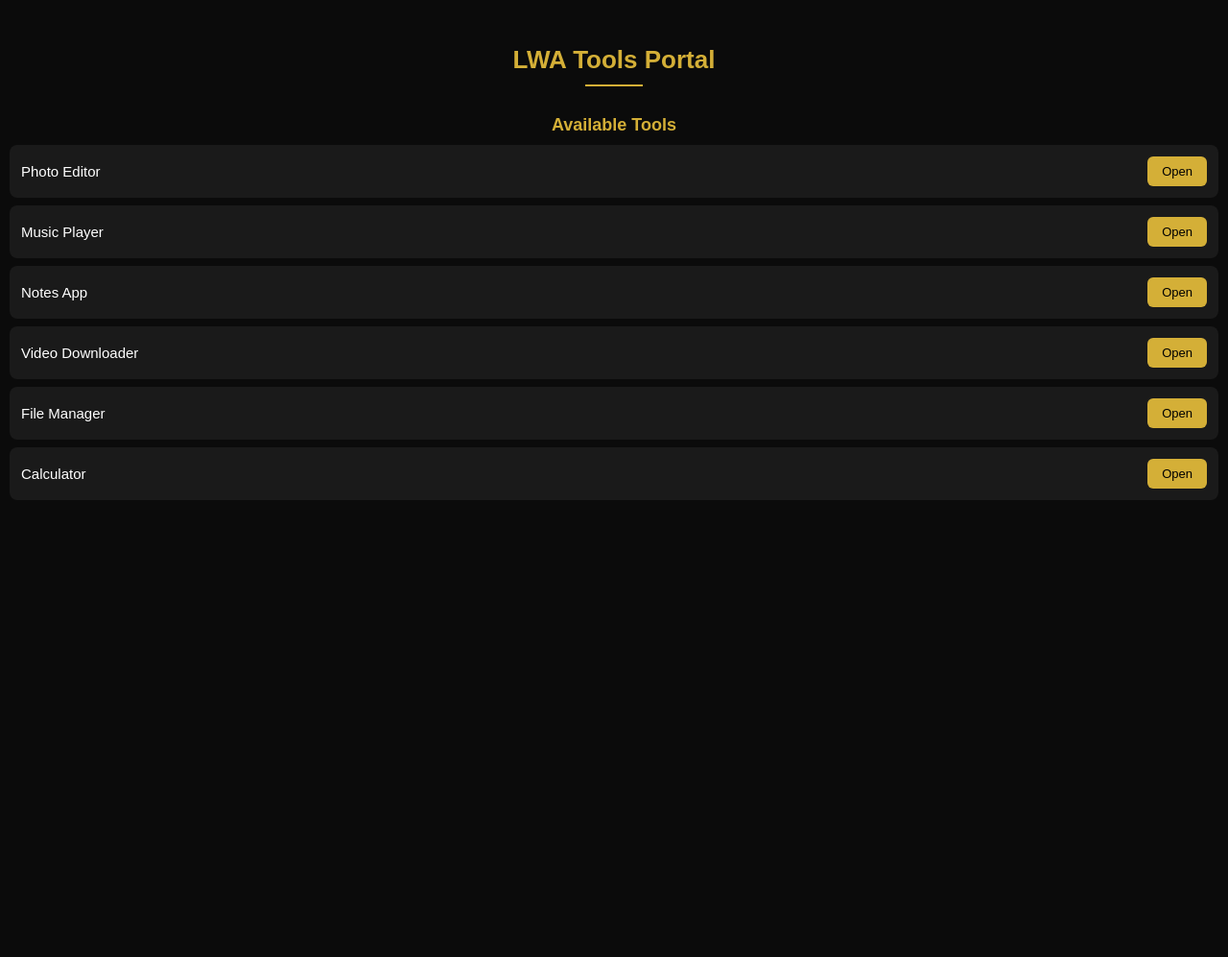
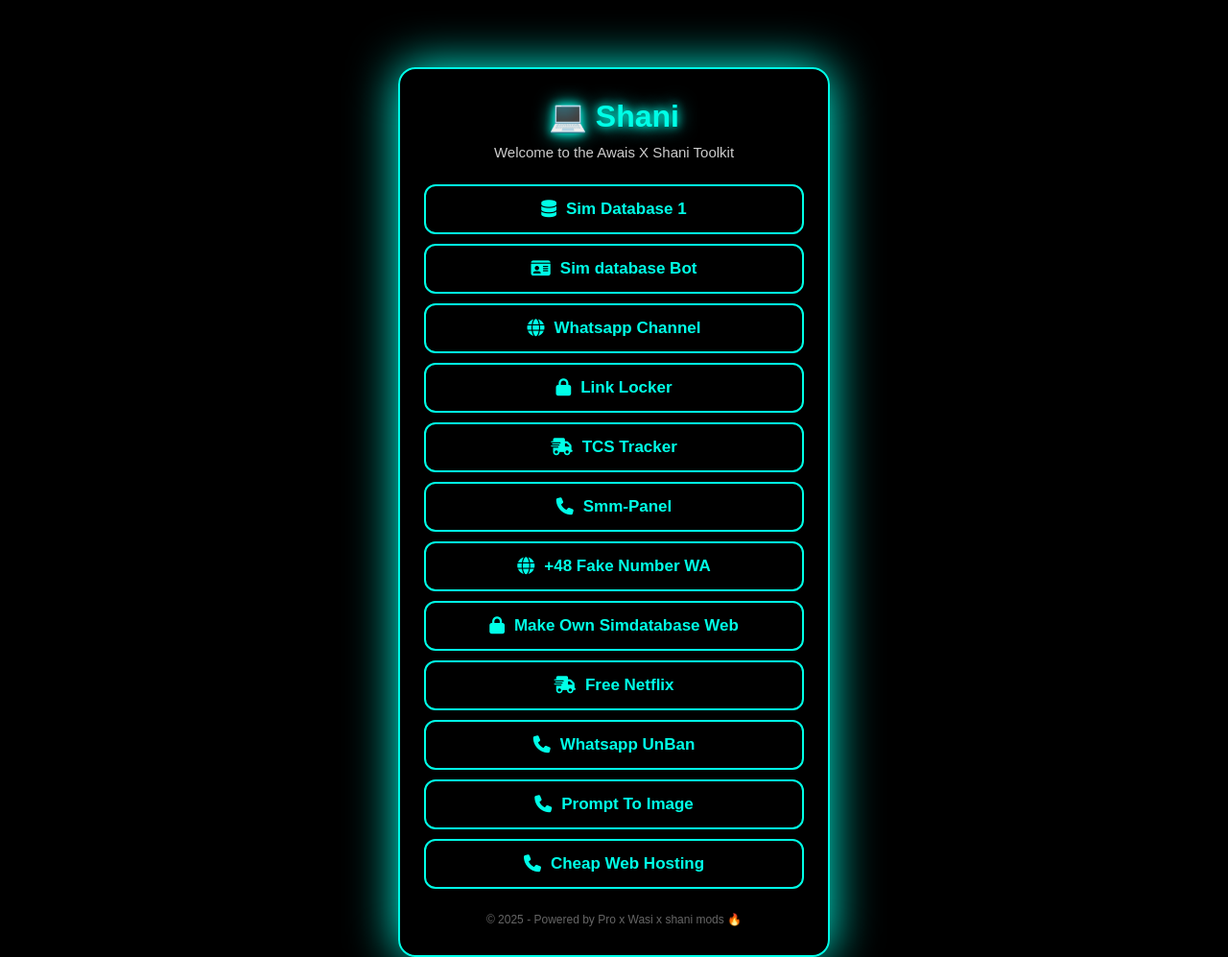
Before and after one commit to awanzada786616/Awaisxtoolkit, a plain HTML site: page dashboard.html in a window 1280 px wide. Shown: the top 997 px of the page at 96% size. Before the commit the page ends 800 px from the top, so only its background shows below. Drawn offline with Linux system fonts and the light colour scheme.

Commit message:
Update dashboard.html

```diff
--- a/dashboard.html
+++ b/dashboard.html
@@ -1,124 +1,177 @@
 <!DOCTYPE html>
 <html lang="en">
 <head>
-  <meta charset="UTF-8">
-  <meta name="viewport" content="width=device-width, initial-scale=1.0">
-  <title>LWA Portal - Tools</title>
+  <meta charset="UTF-8" />
+  <meta name="viewport" content="width=device-width, initial-scale=1.0"/>
+  <title>WASIXSHANI</title>
   <style>
-    body {
+    * {
       margin: 0;
-      font-family: Arial, sans-serif;
-      background: #0b0b0b;
-      color: #fff;
+      padding: 0;
+      box-sizing: border-box;
     }
 
-    .header {
-      text-align: center;
-      padding: 30px 15px 10px;
+    body {
+  font-family: Arial, sans-serif;
+  background: #000;
+  overflow-y: auto; /* changed from hidden */
+  color: #fff;
+  min-height: 100vh;
+}
+
+html {
+  overflow-y: auto; /* ensure scrolling is allowed */
+}
+
+    canvas {
+      position: fixed;
+      top: 0;
+      left: 0;
+      z-index: -1;
     }
 
-    .header h1 {
-      font-size: 26px;
-      color: #d4af37;
+    .container {
+      max-width: 450px;
+      margin: 70px auto;
+      background: rgba(0, 0, 0, 0.85);
+      border: 2px solid #00ffe7;
+      border-radius: 18px;
+      padding: 30px 25px;
+      box-shadow: 0 0 50px #00ffe7;
+      text-align: center;
+      animation: fadeIn 1s ease-out;
+    }
+
+    @keyframes fadeIn {
+      0% {
+        transform: translateY(-40px);
+        opacity: 0;
+      }
+      100% {
+        transform: translateY(0);
+        opacity: 1;
+      }
+    }
+
+    h1 {
+      color: #00ffe7;
+      font-size: 32px;
+      text-shadow: 0 0 10px #00ffe7, 0 0 20px #00ffe7;
       margin-bottom: 10px;
     }
 
-    .header hr {
-      border: none;
-      height: 2px;
-      background: #d4af37;
-      width: 60px;
-      margin: auto;
-    }
-
-    .features {
-      margin: 20px 10px;
-    }
-
-    .features h3 {
-      font-size: 18px;
-      color: #d4af37;
-      margin-bottom: 10px;
-      text-align: center;
-    }
-
-    .feature-item {
-      background: #1a1a1a;
-      margin: 8px 0;
-      padding: 12px;
-      border-radius: 8px;
-      display: flex;
-      justify-content: space-between;
-      align-items: center;
-      transition: 0.3s;
-    }
-
-    .feature-item:hover {
-      background: #252525;
-    }
-
-    .feature-item span {
+    .subtitle {
       font-size: 15px;
+      color: #ccc;
+      margin-bottom: 25px;
     }
 
     .btn {
-      background: #d4af37;
-      color: #000;
-      border: none;
-      padding: 8px 15px;
-      border-radius: 6px;
-      font-size: 13px;
+      display: flex;
+      align-items: center;
+      justify-content: center;
+      width: 100%;
+      margin: 10px 0;
+      padding: 14px 20px;
+      border: 2px solid #00ffe7;
+      background: transparent;
+      color: #00ffe7;
+      border-radius: 12px;
+      font-size: 17px;
+      font-weight: bold;
       cursor: pointer;
       text-decoration: none;
+      transition: all 0.3s ease;
+      box-shadow: 0 0 10px transparent;
     }
 
     .btn:hover {
-      background: #c19b2e;
+      background: #00ffe7;
+      color: #000;
+      transform: scale(1.05);
+      box-shadow: 0 0 25px #00ffe7;
+    }
+
+    .btn i {
+      margin-right: 10px;
+      font-size: 18px;
+    }
+
+    .footer {
+      text-align: center;
+      font-size: 12px;
+      color: #666;
+      margin-top: 25px;
     }
   </style>
+
+  <!-- Font Awesome for Icons -->
+  <script src="https://kit.fontawesome.com/a076d05399.js" crossorigin="anonymous"></script>
 </head>
 <body>
 
-  <div class="header">
-    <h1>LWA Tools Portal</h1>
-    <hr>
+<canvas id="bg"></canvas>
+
+<div class="container">
+  <h1>💻 Shani</h1>
+  <div class="subtitle">Welcome to the Awais X Shani Toolkit</div>
+
+  <a href="Xsim.html" class="btn"><i class="fas fa-database"></i> Sim Database 1</a>
+  <a href="https://www.mediafire.com/file/z17798g6s7wnwqu/SIM_DATABASE_2025_WORKING_APK.apk/file" class="btn"><i class="fas fa-id-card"></i> Sim database Bot</a>
+  <a href="https://chat.whatsapp.com/JapQVWuffXH5FhqL5hrDWP" class="btn"><i class="fas fa-globe"></i> Whatsapp Channel</a>
+  <a href="XlinkXLocker.html" class="btn"><i class="fas fa-lock"></i> Link Locker</a>
+  <a href="XtcsXtracker.html" class="btn"><i class="fas fa-shipping-fast"></i> TCS Tracker</a>
+  <a href="https://pakprovider.site" class="btn"><i class="fas fa-phone"></i> Smm-Panel</a>
+  <a href="https://youtu.be/mUpQa_uBV2o?si=Iag0hG3YEGBIMkZN" class="btn"><i class="fas fa-globe"></i> +48 Fake Number WA</a>
+  <a href="https://youtu.be/YJWYrKe4hco?si=IuyVWbjLo9dPorS1" class="btn"><i class="fas fa-lock"></i> Make Own Simdatabase Web</a>
+  <a href="XnetflixXfree.html" class="btn"><i class="fas fa-shipping-fast"></i> Free Netflix</a>
+  <a href="https://youtu.be/Chxhu6SyXoA?si=zqhVG5LyIAdF8aXl" class="btn"><i class="fas fa-phone"></i> Whatsapp UnBan</a>
+  <a href="XpromptToImage.html" class="btn"><i class="fas fa-phone"></i> Prompt To Image</a>
+  <a href="XcheapXHosting.html" class="btn"><i class="fas fa-phone"></i> Cheap Web Hosting</a>
+
+  <div class="footer">
+    &copy; 2025 - Powered by Pro x Wasi x shani mods 🔥
   </div>
+</div>
 
-  <!-- Features List -->
-  <div class="features">
-    <h3>Available Tools</h3>
+<!-- Background Animation Script -->
+<script>
+  const canvas = document.getElementById("bg");
+  const ctx = canvas.getContext("2d");
 
-    <div class="feature-item">
-      <span>Photo Editor</span>
-      <a href="#" class="btn">Open</a>
-    </div>
+  canvas.height = window.innerHeight;
+  canvas.width = window.innerWidth;
 
-    <div class="feature-item">
-      <span>Music Player</span>
-      <a href="#" class="btn">Open</a>
-    </div>
+  const matrix = "01";
+  const fontSize = 16;
+  const columns = canvas.width / fontSize;
+  const drops = Array.from({ length: columns }).fill(1);
 
-    <div class="feature-item">
-      <span>Notes App</span>
-      <a href="#" class="btn">Open</a>
-    </div>
+  function draw() {
+    ctx.fillStyle = "rgba(0, 0, 0, 0.07)";
+    ctx.fillRect(0, 0, canvas.width, canvas.height);
 
-    <div class="feature-item">
-      <span>Video Downloader</span>
-      <a href="#" class="btn">Open</a>
-    </div>
+    ctx.fillStyle = "#00ffe7";
+    ctx.font = ${fontSize}px monospace;
 
-    <div class="feature-item">
-      <span>File Manager</span>
-      <a href="#" class="btn">Open</a>
-    </div>
+    for (let i = 0; i < drops.length; i++) {
+      const text = matrix[Math.floor(Math.random() * matrix.length)];
+      ctx.fillText(text, i * fontSize, drops[i] * fontSize);
 
-    <div class="feature-item">
-      <span>Calculator</span>
-      <a href="#" class="btn">Open</a>
-    </div>
+      if (drops[i] * fontSize > canvas.height && Math.random() > 0.975) {
+        drops[i] = 0;
+      }
+      drops[i]++;
+    }
+  }
 
-  </div>
+  setInterval(draw, 35);
+
+  window.addEventListener('resize', () => {
+    canvas.width = window.innerWidth;
+    canvas.height = window.innerHeight;
+  });
+</script>
 
 </body>
 </html>
```
